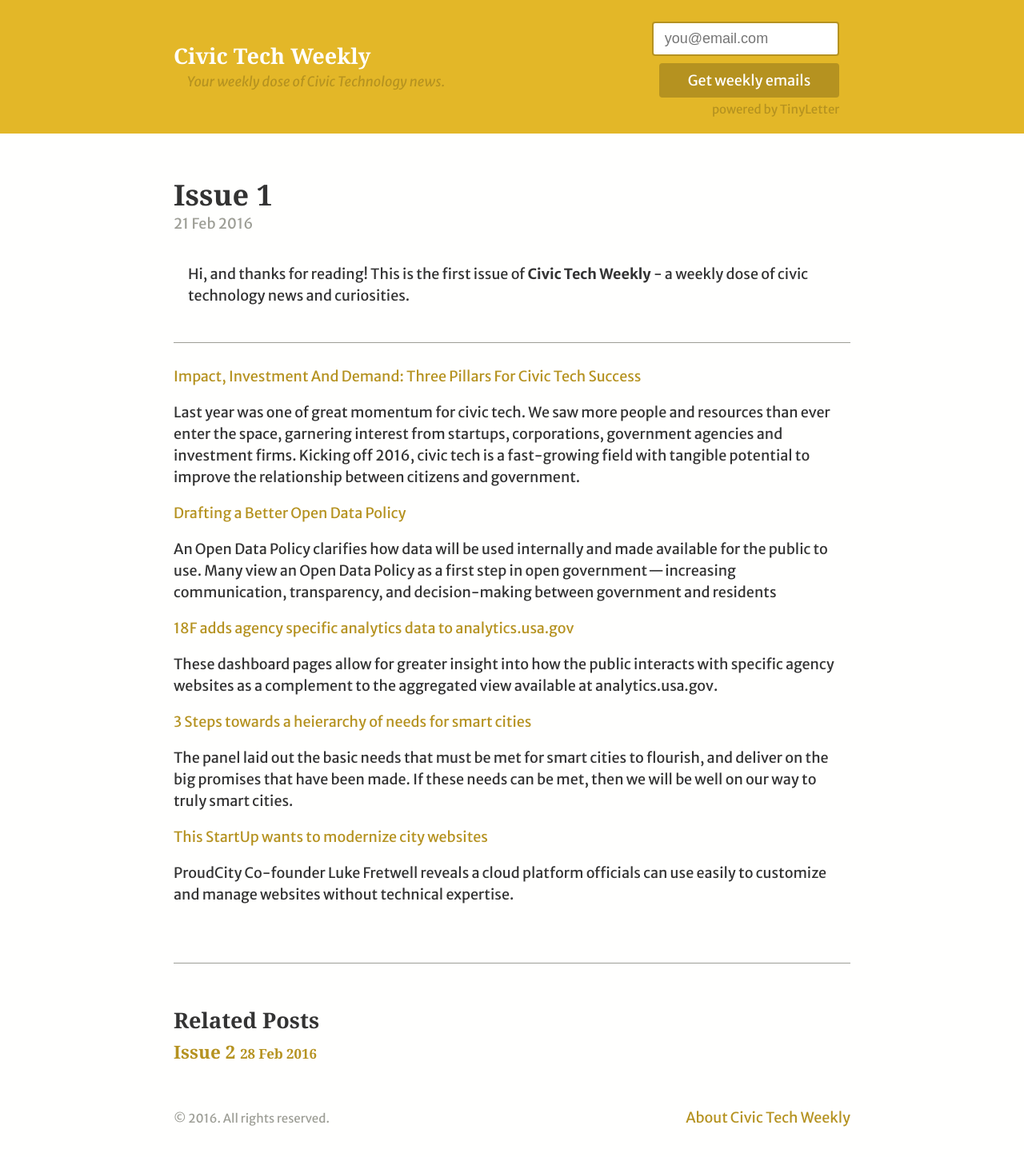
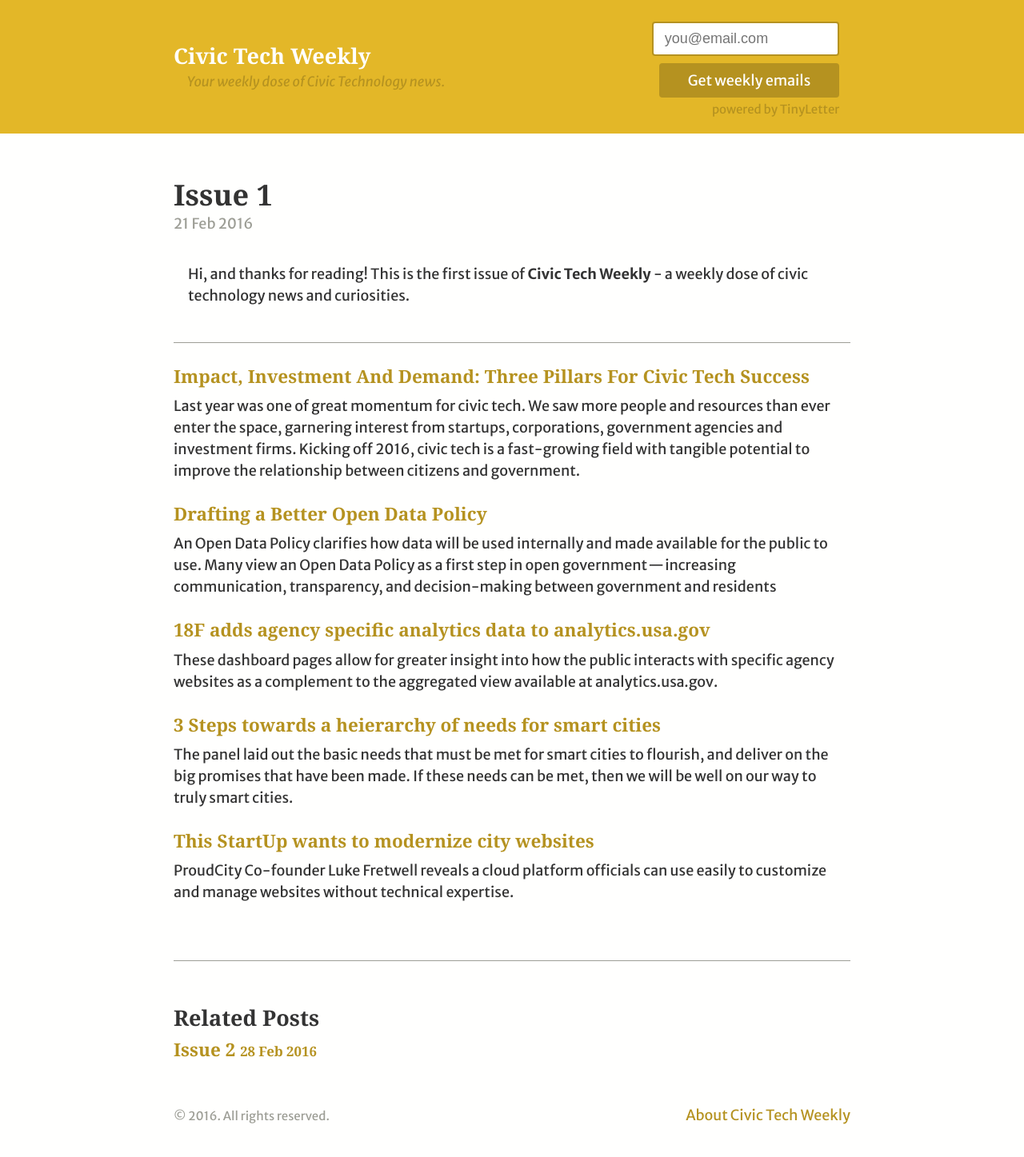
Before and after one commit to isaacchansky/civic_tech_weekly, a Jekyll site: the page built from _posts/2016-02-21-issue-1.md, in a window 1280 px wide. Shown: the whole page at 80% size. Built offline with Jekyll 4.4.1, drawn with Linux system fonts in a browser that asks for light colours; some web fonts are replaced.

Commit message:
Fix headline markdown syntax, add spaces.

```diff
--- a/_posts/2016-02-21-issue-1.md
+++ b/_posts/2016-02-21-issue-1.md
@@ -7,23 +7,18 @@
 
 ---
 
-[Impact, Investment And Demand: Three Pillars For Civic Tech Success](http://techcrunch.com/2016/02/07/impact-investment-and-demand-three-pillars-for-civic-tech-success/)
-
+### [Impact, Investment And Demand: Three Pillars For Civic Tech Success](http://techcrunch.com/2016/02/07/impact-investment-and-demand-three-pillars-for-civic-tech-success/)
 Last year was one of great momentum for civic tech. We saw more people and resources than ever enter the space, garnering interest from startups, corporations, government agencies and investment firms. Kicking off 2016, civic tech is a fast-growing field with tangible potential to improve the relationship between citizens and government.
 
-[Drafting a Better Open Data Policy](https://medium.com/@aschrock/drafting-a-better-open-data-policy-191385f79e46#.lkyq84spl)
-
+### [Drafting a Better Open Data Policy](https://medium.com/@aschrock/drafting-a-better-open-data-policy-191385f79e46#.lkyq84spl)
 An Open Data Policy clarifies how data will be used internally and made available for the public to use. Many view an Open Data Policy as a first step in open government — increasing communication, transparency, and decision-making between government and residents
 
-[18F adds agency specific analytics data to analytics.usa.gov](https://18f.gsa.gov/2016/02/18/analytics.usa.gov-agency-specific-dashboards/)
-
+### [18F adds agency specific analytics data to analytics.usa.gov](https://18f.gsa.gov/2016/02/18/analytics.usa.gov-agency-specific-dashboards/)
 These dashboard pages allow for greater insight into how the public interacts with specific agency websites as a complement to the aggregated view available at analytics.usa.gov.
 
-[3 Steps towards a heierarchy of needs for smart cities](http://www.computerweekly.com/feature/Three-steps-towards-a-hierarchy-of-needs-for-smart-cities)
-
+### [3 Steps towards a heierarchy of needs for smart cities](http://www.computerweekly.com/feature/Three-steps-towards-a-hierarchy-of-needs-for-smart-cities)
 The panel laid out the basic needs that must be met for smart cities to flourish, and deliver on the big promises that have been made. If these needs can be met, then we will be well on our way to truly smart cities.
 
 
-[This StartUp wants to modernize city websites](http://www.govtech.com/Startup-Looks-to-Modernize-City-Websites.html)
-
+### [This StartUp wants to modernize city websites](http://www.govtech.com/Startup-Looks-to-Modernize-City-Websites.html)
 ProudCity Co-founder Luke Fretwell reveals a cloud platform officials can use easily to customize and manage websites without technical expertise.
```
Also changed, not shown: _posts/2016-02-28-issue-2.md (+5 -5 lines).
